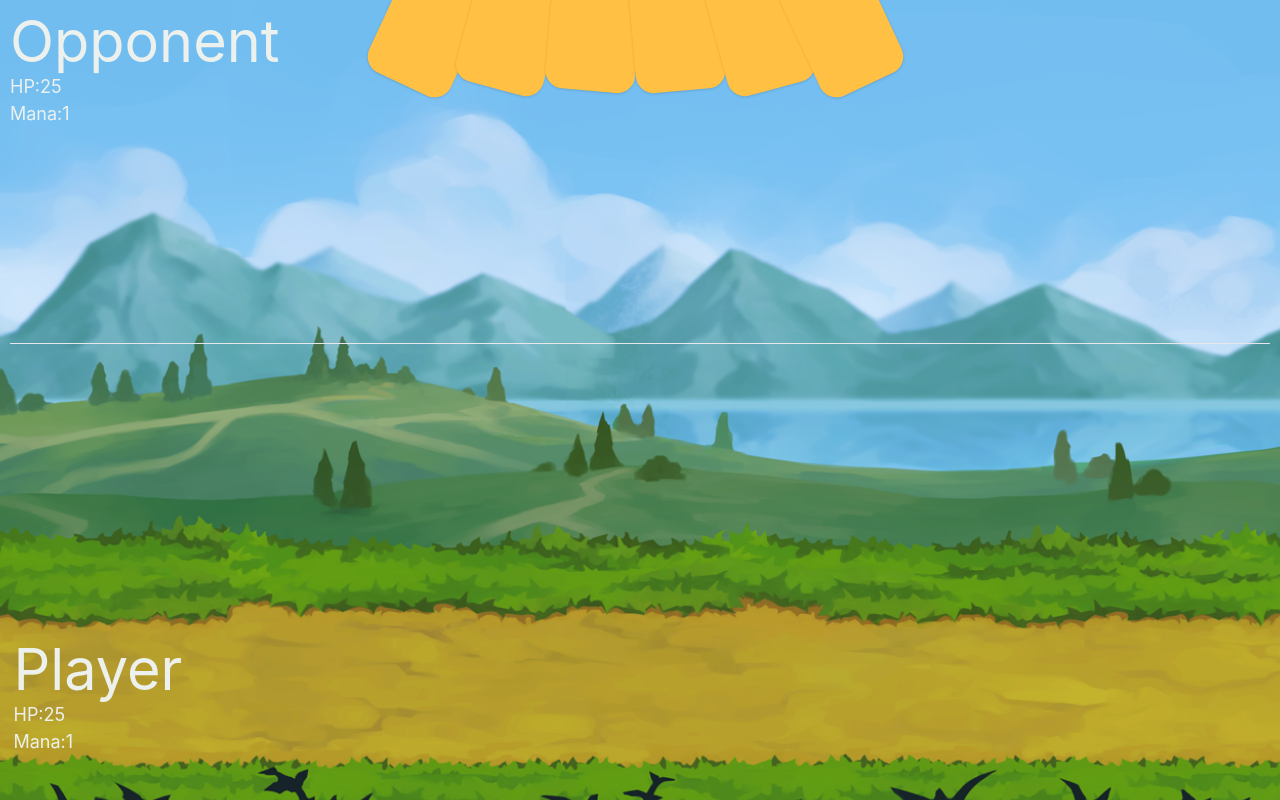
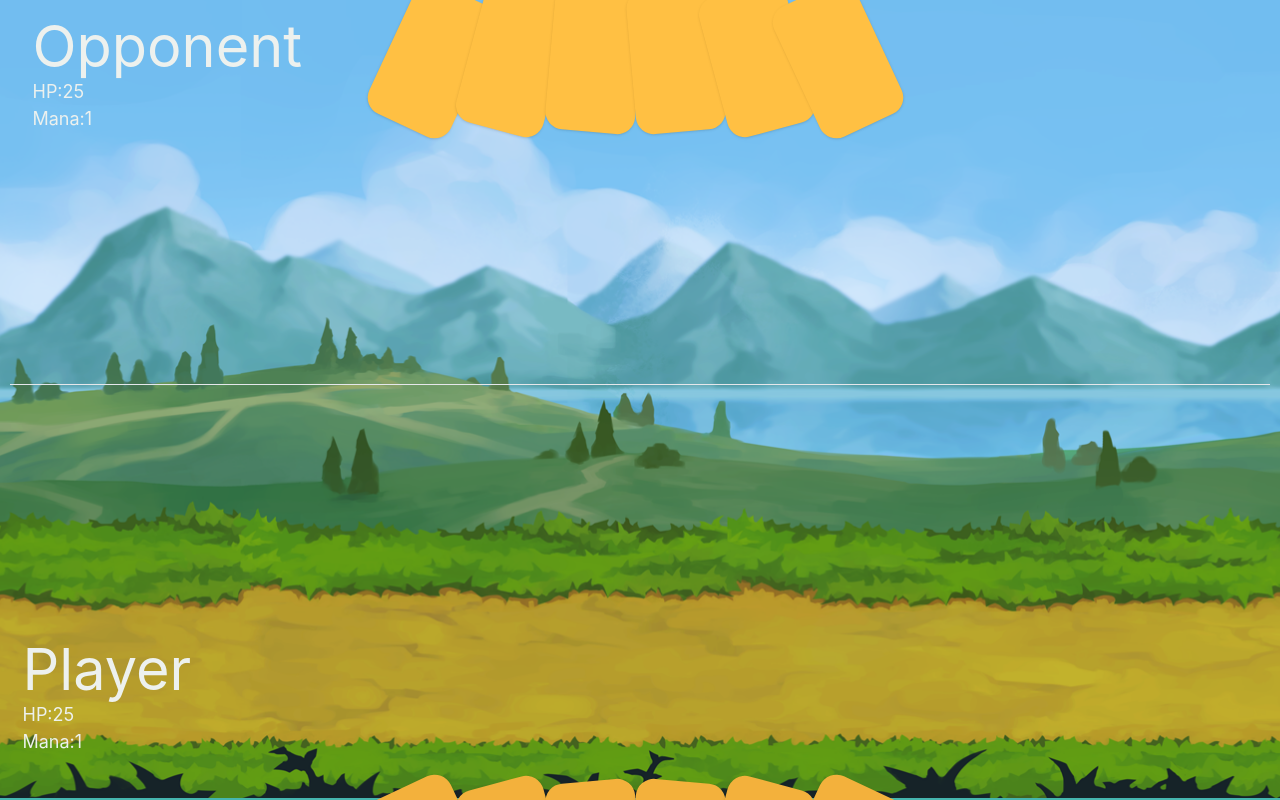
Before and after one commit to Genya10/big-game, a React (Vite) app: page / in a window 1280 px wide. Both pictures are taken after a click on the button "Start game". Shown: the top 800 px of the page. Built offline with nearby package versions, Linux system fonts and the light colour scheme.

Commit message:
craete PlayInfo.tsx

```diff
--- a/src/pages/home/App.tsx
+++ b/src/pages/home/App.tsx
@@ -3,7 +3,7 @@ import { StartedScreen } from "./StartedScreen"
 import { GameBoard } from "./board/GameBoard"
 
 function App() {
- const {isGameStarted} = useGameStore()
+ const { isGameStarted } = useGameStore()
 
   return (
     <div>
--- a/src/pages/home/board/GameBoard.tsx
+++ b/src/pages/home/board/GameBoard.tsx
@@ -1,7 +1,8 @@
-import { useGameStore } from "../../../store/game/game.store";
+import { useGameStore } from "../../../store/game/game.store"
+import { PlayerInfo } from "./PlayerInfo";
 
 export function GameBoard() {
-  const { player, opponent } = useGameStore();
+  const { player, opponent, playCard } = useGameStore();
 
  const calcRotationOpponent = (index: number, total: number) => {
   const middle = (total - 1) / 2
@@ -15,13 +16,9 @@ export function GameBoard() {
 
   return (
     <div>
-      <div>
-        <div>
-          <h1>Opponent</h1>
-          <p>HP:{opponent.health}</p>
-          <p>Mana:{opponent.mana}</p>
-        </div>
-        <div className="-mt-40 flex items-center justify-center">
+      <div className="relative w-full">
+     <PlayerInfo player={opponent} type='opponent'/>
+        <div className="flex items-center justify-center -mt-5">
           {opponent.deck
             .filter(card => !card.isOnBoard)
             .slice(0, 6)
@@ -35,6 +32,7 @@ export function GameBoard() {
                 )}deg)`,
               }}
                 key={card.id}
+                onClick={()=> playCard(card.id)}
               ></button>
             ))}
         </div>
@@ -49,7 +47,7 @@ export function GameBoard() {
               className="h-56 w-40 shadow inline-block mx-1 rounded-2xl"
               key={card.id}
             >
-              <img alt={card.name} src={card.imageUrl} />
+              <img alt={card.name} src={card.imageUrl} draggable='false'/>
             </button>
           ))}
           </div>
@@ -64,18 +62,15 @@ export function GameBoard() {
               className="h-56 w-40 shadow inline-block mx-1 rounded-2xl"
               key={card.id}
             >
-              <img alt={card.name} src={card.imageUrl} />
+              <img alt={card.name} src={card.imageUrl} draggable='false'/>
             </button>
           ))}
           </div>
       </section>
 
-      <div className="absolute left-3 bottom-10">
-        <h1>Player</h1>
-        <p>HP:{player.health}</p>
-        <p>Mana:{player.mana}</p>
-      </div>
-      <div className="-bottom-48 relative flex items-center justify-center">
+    <PlayerInfo player={player} type='player'/>
+
+      <div className="-bottom-32 relative flex items-center justify-center">
           {player.deck
             .filter(card => !card.isOnBoard)
             .slice(0, 6)
@@ -89,6 +84,7 @@ export function GameBoard() {
                 )}deg)`,
               }}
                 key={card.id}
+                onClick={()=> playCard(card.id)}
               ></button>
             ))}
         </div>
--- /dev/null
+++ b/src/pages/home/board/PlayerInfo.tsx
@@ -0,0 +1,22 @@
+import type { IHero, TPlayer } from "../../../store/game/game.types"
+import cn from 'clsx'
+
+interface IPlayer {
+    player: Omit<IHero,'deck'>
+    type: TPlayer
+}
+
+export function PlayerInfo({player,type}:IPlayer){
+    const isPlayer = type === 'player'
+
+    return(
+      <div className={cn("absolute left-5",{
+        'bottom-10': isPlayer,
+        'top-6': !isPlayer
+      })}>
+        <h1>{isPlayer ? 'Player' : 'Opponent'}</h1>
+        <p>HP:{player.health}</p>
+        <p>Mana:{player.mana}</p>
+      </div>
+    )
+}
```
